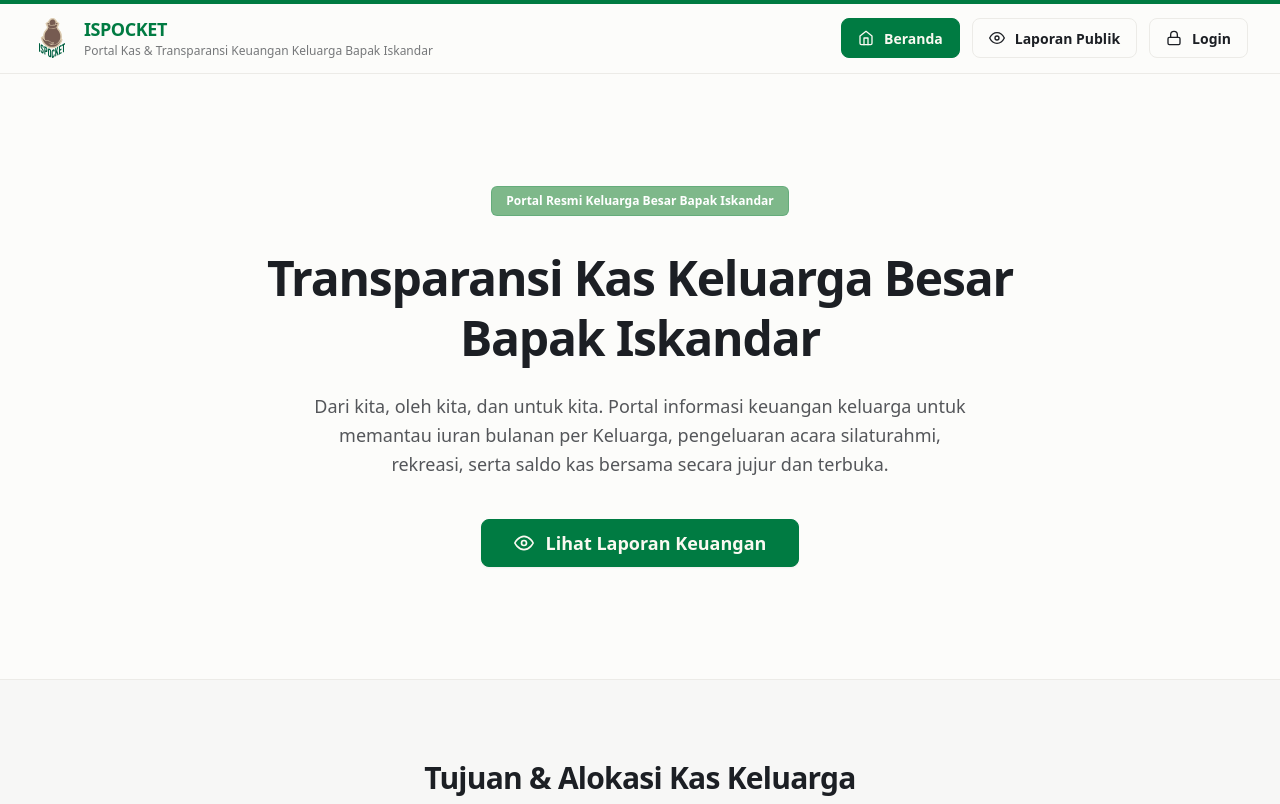
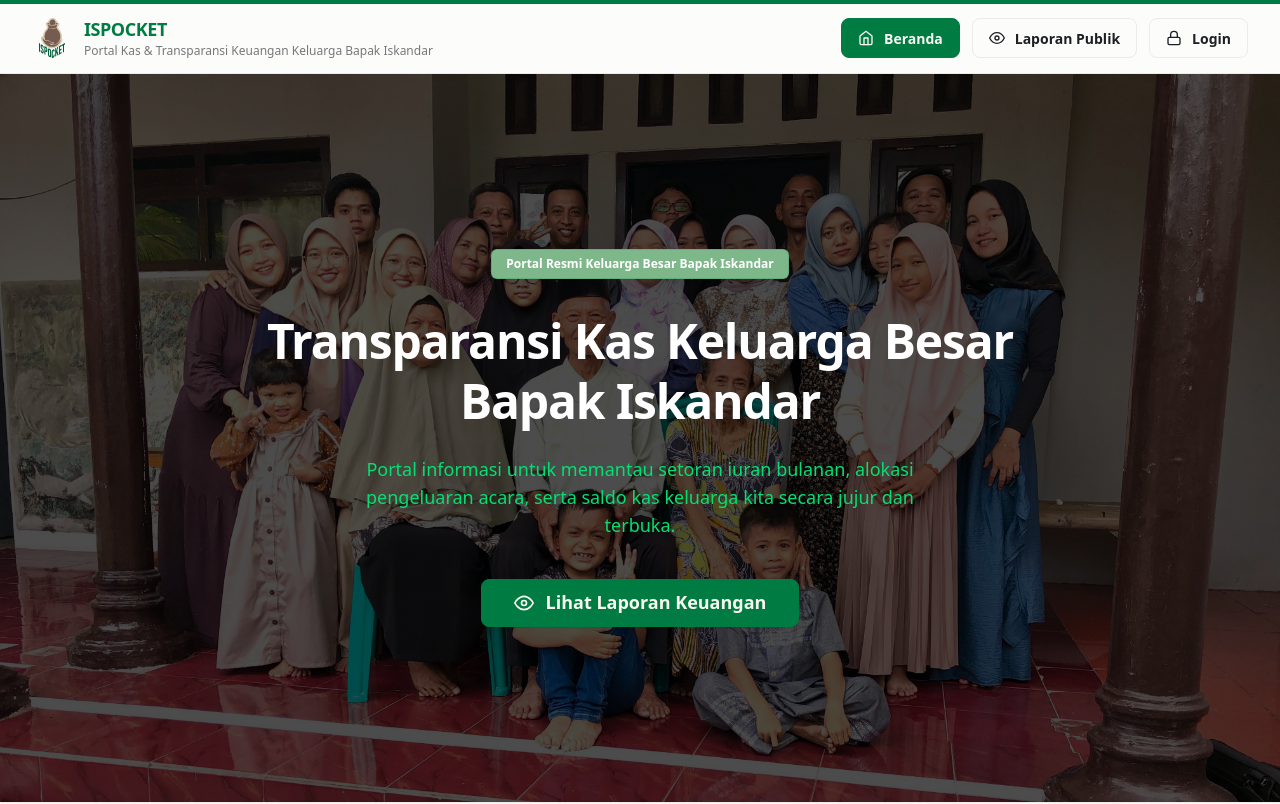
Before and after one commit to Mazees/iskandar-pocket, a Next.js app: page / in a window 1280 px wide. Shown: the top 804 px of the page. Built offline with nearby package versions, Linux system fonts and the light colour scheme; no server answers.

Commit message:
refactor: update hero section with new image and adjust text styles

```diff
--- a/app/page.tsx
+++ b/app/page.tsx
@@ -1,4 +1,5 @@
 import Link from "next/link";
+import Image from "next/image";
 import {
   FiEye,
   FiArrowRight,
@@ -14,21 +15,27 @@ export default function Home() {
   return (
     <PublicNavbar>
       {/* 1. Clean Centered Family Welcoming Hero */}
-      <main className="flex-1 flex flex-col justify-center max-w-4xl mx-auto px-6 py-20 lg:py-28 text-center">
-        <div>
+      <main className="relative w-full h-[calc(100vh-72px)]">
+        <Image
+          src="/bg-hero.jpeg"
+          alt="Latar belakang hero"
+          fill
+          className="object-cover object-top"
+          priority
+        />
+        <div className="bg-black/70 h-full w-full absolute left-0 top-0 flex flex-col items-center justify-center text-center">
           <div className="inline-flex items-center justify-center gap-2 px-3.5 py-1.5 rounded-md bg-secondary text-white text-xs font-semibold mb-8 border border-primary/20">
             Portal Resmi Keluarga Besar Bapak Iskandar
           </div>
 
-          <h1 className="text-4xl lg:text-5xl md:text-6xl font-extrabold tracking-tight leading-tight mb-6 text-base-content">
+          <h1 className="text-3xl lg:text-5xl max-w-3xl md:text-6xl font-extrabold tracking-tight leading-tight mb-6 text-white">
             Transparansi Kas Keluarga Besar Bapak Iskandar
           </h1>
 
-          <p className="text-base lg:text-lg text-base-content/75 max-w-2xl mx-auto leading-relaxed mb-10">
-            Dari kita, oleh kita, dan untuk kita. Portal informasi keuangan
-            keluarga untuk memantau iuran bulanan per Keluarga, pengeluaran
-            acara silaturahmi, rekreasi, serta saldo kas bersama secara jujur
-            dan terbuka.
+          <p className="text-sm text-green-400 lg:text-lg max-w-xl not-lg:w-[80%] mx-auto mb-10">
+            Portal informasi untuk memantau setoran iuran bulanan, alokasi
+            pengeluaran acara, serta saldo kas keluarga kita secara jujur dan
+            terbuka.
           </p>
 
           <div className="flex flex-wrap items-center justify-center gap-4">
```
Also changed, not shown: public/bg-hero.jpeg (added).
